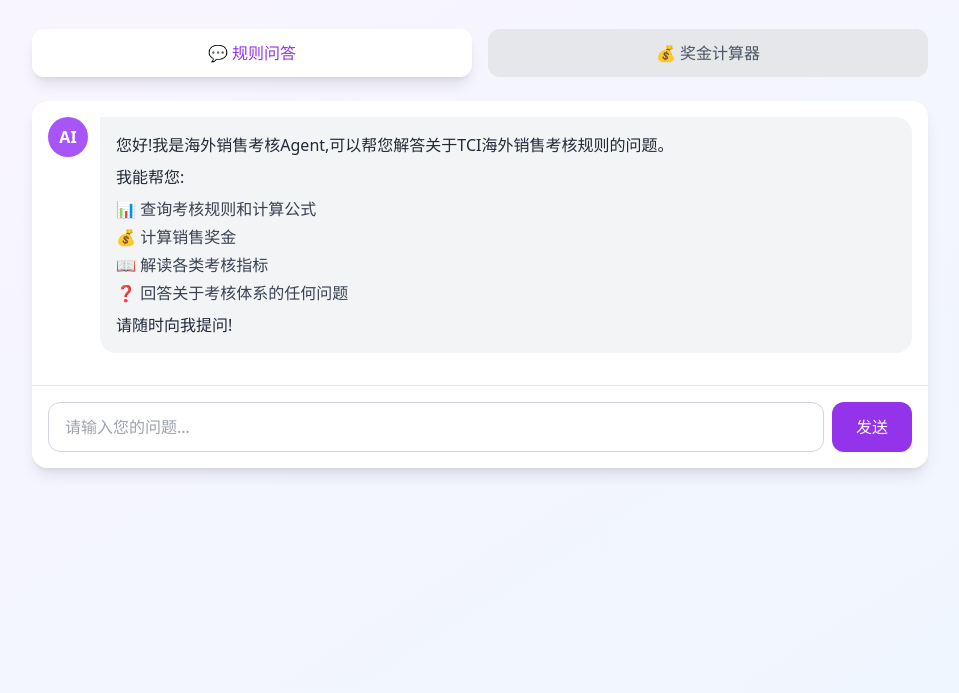
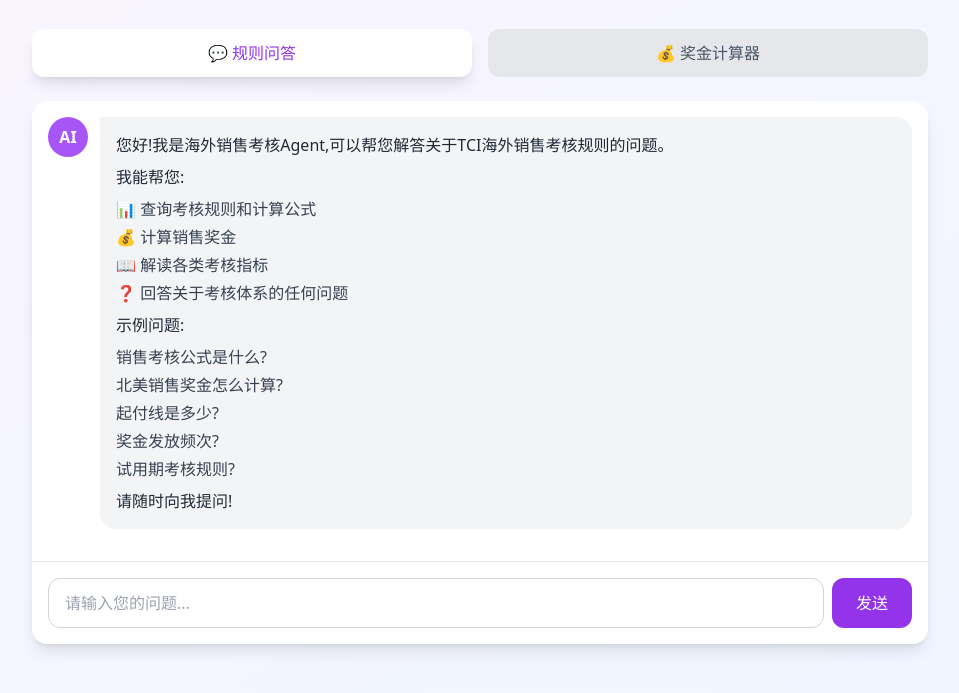
Before and after one commit to worldwidejune/overseas-sales-assessment-agent, a plain HTML site: page index.html in a window 1280 px wide. Shown: the part 107-800 px from the top of the page, without its empty margins (160-1119 px from the left). Drawn offline with nearby package versions, Linux system fonts and the light colour scheme.

Commit message:
更新欢迎消息和示例问题
- 修改欢迎消息,使用更友好的语术
- 添加示例问题列表:
  - 销售考核公式是什么?
  - 北美销售奖金怎么计算?
  - 起付线是多少?
  - 奖金发放频次?
  - 试用期考核规则?
- 同步到index.html
- 版本号更新为v2.1

```diff
--- a/index.html
+++ b/index.html
@@ -65,6 +65,14 @@
                                     <li>💰 计算销售奖金</li>
                                     <li>📖 解读各类考核指标</li>
                                     <li>❓ 回答关于考核体系的任何问题</li>
+                                </ul>
+                                <p class="text-gray-800 mt-2">示例问题:</p>
+                                <ul class="mt-2 space-y-1 text-gray-700">
+                                    <li>销售考核公式是什么?</li>
+                                    <li>北美销售奖金怎么计算?</li>
+                                    <li>起付线是多少?</li>
+                                    <li>奖金发放频次?</li>
+                                    <li>试用期考核规则?</li>
                                 </ul>
                                 <p class="text-gray-800 mt-2">请随时向我提问!</p>
                             </div>
@@ -410,11 +418,11 @@
 
             // 优先级12: 问候
             if (q.includes('你好') || q.includes('嗨') || q.includes('hi') || q.includes('hello')) {
-                return '您好!👋\n\n我是海外销售考核Agent,可以帮您:\n\n📊 查询考核规则\n• 综合完成率计算\n• 收入完成率计算\n• 薪酬结构/固浮比\n• 发放时间\n• 起付线\n• 试用期规则\n• 离职结算\n• 产假规则\n\n💰 计算奖金\n点击"💰 奖金计算器"标签即可\n\n请随时向我提问!';
+                return '您好!👋\n\n我是海外销售考核Agent,可以帮您解答关于TCI海外销售考核规则的问题。\n\n我能帮您:\n\n📊 查询考核规则和计算公式\n💰 计算销售奖金\n📖 解读各类考核指标\n❓ 回答关于考核体系的任何问题\n\n请随时向我提问!';
             }
 
             // 无法识别问题,提供帮助
-            return `抱歉,我没有完全理解您的问题。😊\n\n我可以帮您:\n\n📊 查询规则:\n• 综合完成率计算\n• 收入完成率计算\n• 薪酬结构/固浮比\n• 发放时间\n• 起付线\n• 试用期规则\n• 离职结算\n• 产假规则\n\n💰 计算奖金:\n点击"💰 奖金计算器"标签即可\n\n\n💡 您可以试试:\n"直客销售的综合完成率怎么计算?"\n"北美的薪酬结构是什么?"\n"奖金什么时候发放?"`;
+            return `抱歉,我没有完全理解您的问题。😊\n\n我可以帮您:\n\n📊 查询规则:\n• 综合完成率计算\n• 收入完成率计算\n• 薪酬结构/固浮比\n• 发放时间\n• 起付线\n• 试用期规则\n• 离职结算\n• 产假规则\n\n💰 计算奖金:\n点击"💰 奖金计算器"标签即可\n\n\n💡 您可以试试:\n"销售考核公式是什么?"\n"北美销售奖金怎么计算?"\n"起付线是多少?"\n"奖金发放频次?"\n"试用期考核规则?"`;
         }
 
         // 奖金计算器功能
```
Also changed, not shown: overseas-sales-assessment-agent.html (+10 -2 lines).
